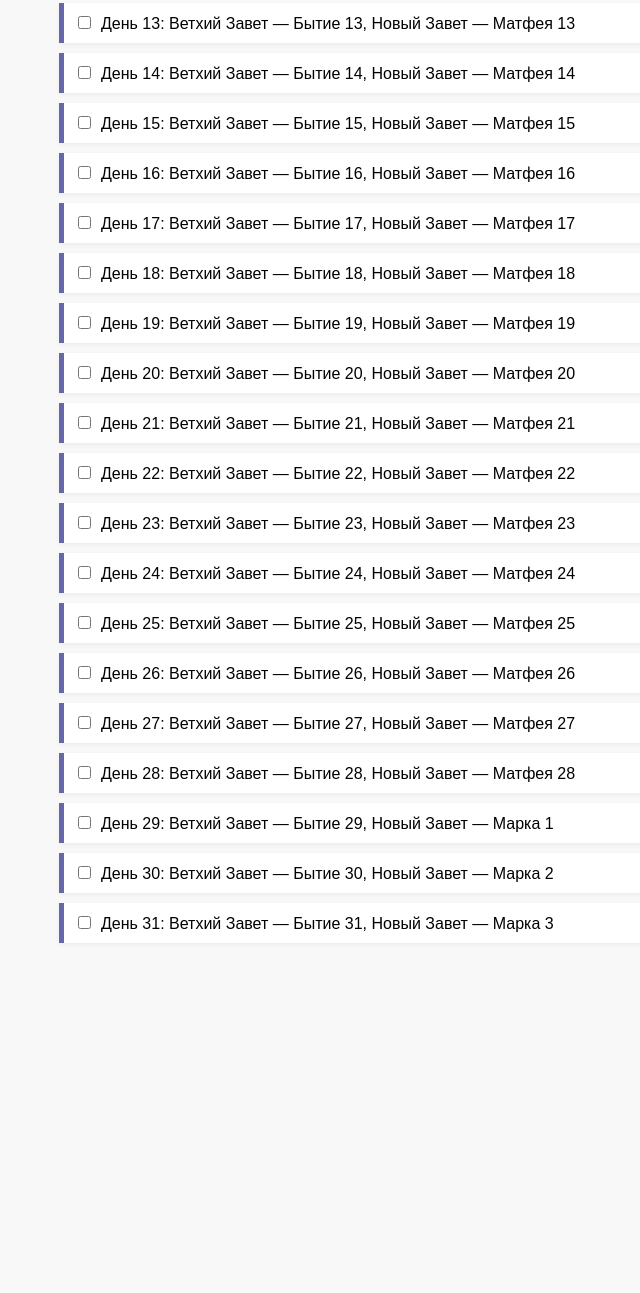
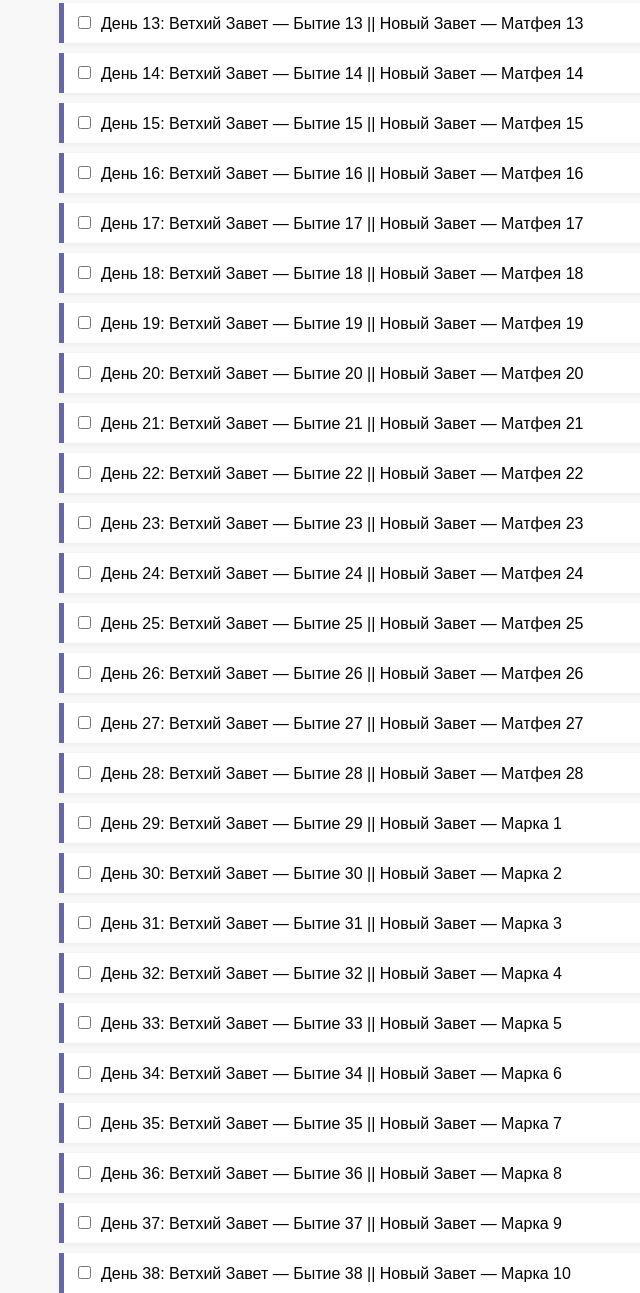
Before and after one commit to christian-word/bible-planner, a plain HTML site: page mini-plan.html in a window 1280 px wide. Shown: the part 697-1990 px from the top of the page, without its empty margins (181-821 px from the left). Before the commit the page ends 1670 px from the top, so only its background shows below. Drawn offline with Linux system fonts and the light colour scheme.

Commit message:
Add files via upload

```diff
--- a/mini-plan.html
+++ b/mini-plan.html
@@ -33,40 +33,20 @@
   <h1>План чтения Библии (1 месяц)</h1>
   <div id="plan-container"></div>
 
+<script src="oldTestament.js"></script>
+<script src="newTestament.js"></script>
+
   <script>
-    const plan = [
-      { old: "Бытие 1", new: "Матфея 1" },
-      { old: "Бытие 2", new: "Матфея 2" },
-      { old: "Бытие 3", new: "Матфея 3" },
-      { old: "Бытие 4", new: "Матфея 4" },
-      { old: "Бытие 5", new: "Матфея 5" },
-      { old: "Бытие 6", new: "Матфея 6" },
-      { old: "Бытие 7", new: "Матфея 7" },
-      { old: "Бытие 8", new: "Матфея 8" },
-      { old: "Бытие 9", new: "Матфея 9" },
-      { old: "Бытие 10", new: "Матфея 10" },
-      { old: "Бытие 11", new: "Матфея 11" },
-      { old: "Бытие 12", new: "Матфея 12" },
-      { old: "Бытие 13", new: "Матфея 13" },
-      { old: "Бытие 14", new: "Матфея 14" },
-      { old: "Бытие 15", new: "Матфея 15" },
-      { old: "Бытие 16", new: "Матфея 16" },
-      { old: "Бытие 17", new: "Матфея 17" },
-      { old: "Бытие 18", new: "Матфея 18" },
-      { old: "Бытие 19", new: "Матфея 19" },
-      { old: "Бытие 20", new: "Матфея 20" },
-      { old: "Бытие 21", new: "Матфея 21" },
-      { old: "Бытие 22", new: "Матфея 22" },
-      { old: "Бытие 23", new: "Матфея 23" },
-      { old: "Бытие 24", new: "Матфея 24" },
-      { old: "Бытие 25", new: "Матфея 25" },
-      { old: "Бытие 26", new: "Матфея 26" },
-      { old: "Бытие 27", new: "Матфея 27" },
-      { old: "Бытие 28", new: "Матфея 28" },
-      { old: "Бытие 29", new: "Марка 1" },
-      { old: "Бытие 30", new: "Марка 2" },
-      { old: "Бытие 31", new: "Марка 3" },
-    ];
+  // Объединённый план: на каждый день одна глава ВЗ и одна глава НЗ (если есть)
+  const maxDays = Math.max(oldTestament.length, newTestament.length);
+  const plan = [];
+
+  for (let i = 0; i < maxDays; i++) {
+    plan.push({
+      old: oldTestament[i] || null,
+      new: newTestament[i] || null
+    });
+  }
 
   const container = document.getElementById("plan-container");
 
@@ -90,10 +70,13 @@
     });
 
     label.appendChild(checkbox);
-      label.appendChild(document.createTextNode(
-        `День ${day}: Ветхий Завет — ${entry.old}, Новый Завет — ${entry.new}`
-      ));
 
+    let text = `День ${day}:`;
+    if (entry.old) text += ` Ветхий Завет — ${entry.old}`;
+    if (entry.old && entry.new) text += `   ||   `;
+    if (entry.new) text += ` Новый Завет — ${entry.new}`;
+
+    label.appendChild(document.createTextNode(text));
     div.appendChild(label);
     container.appendChild(div);
   });
```
Lines whose indentation alone changed are shown as unchanged.
